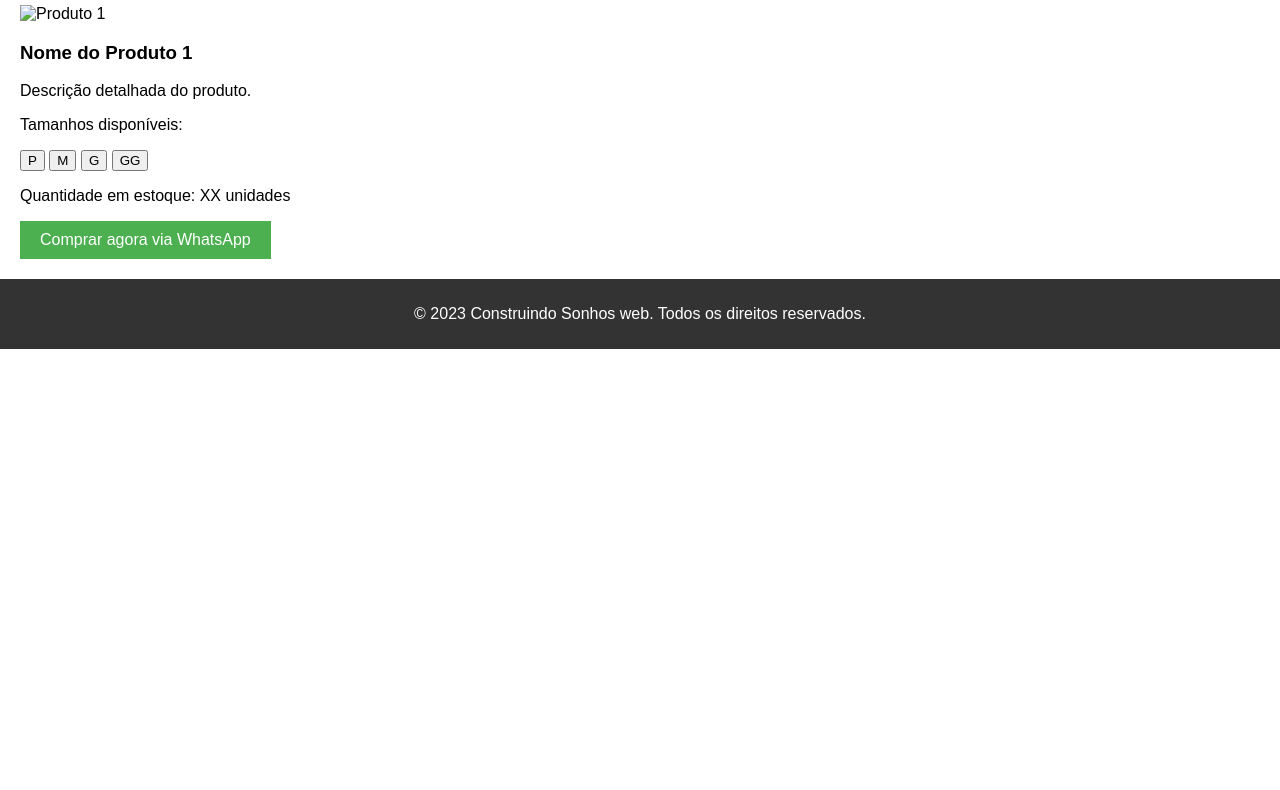
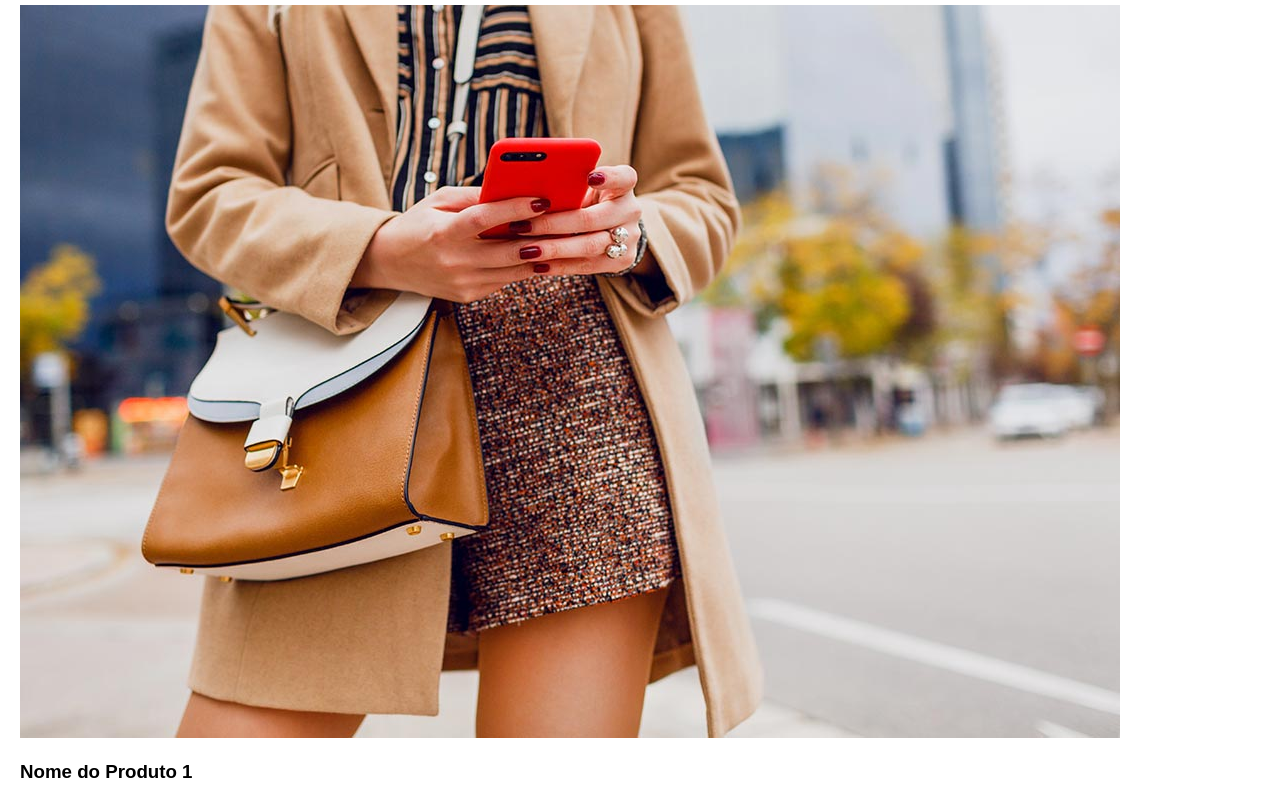
Before and after one commit to pedrodhones12/siteparaloja, a plain HTML site: page produto3.html in a window 1280 px wide. Shown: the part 210-1000 px from the top of the page. Before the commit the page ends 800 px from the top, so only its background shows below. Drawn offline with Linux system fonts and the light colour scheme.

Commit message:
produto3.html

```diff
--- a/produto3.html
+++ b/produto3.html
@@ -20,7 +20,7 @@
         <h2>Detalhes do Produto 1</h2>
 
         <div class="product">
-            <img src="IMG/OIP.jpg" alt="Produto 1">
+            <img src="IMG/modelo-com-roupas.png" alt="Produto 1">
             <h3>Nome do Produto 1</h3>
             <p>Descrição detalhada do produto.</p>
             <p>Tamanhos disponíveis:</p>
```
